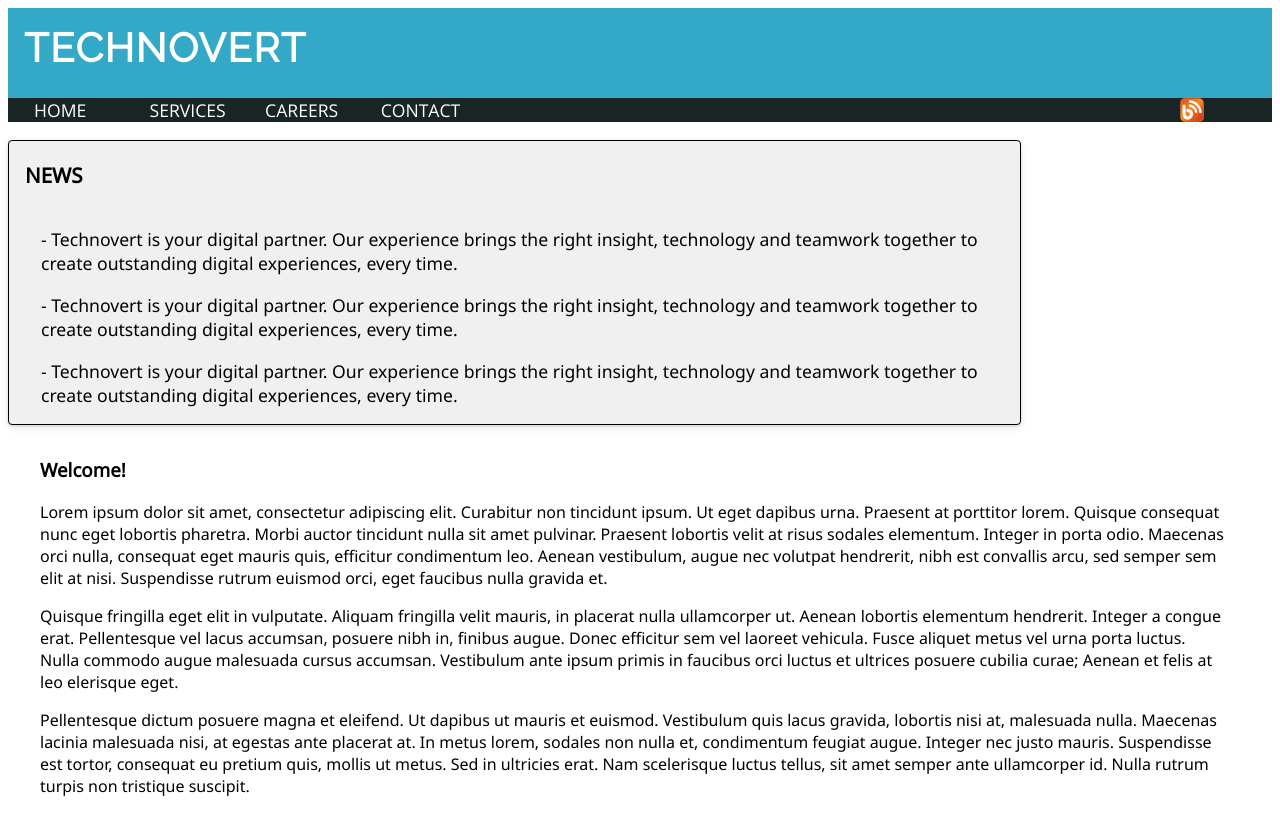
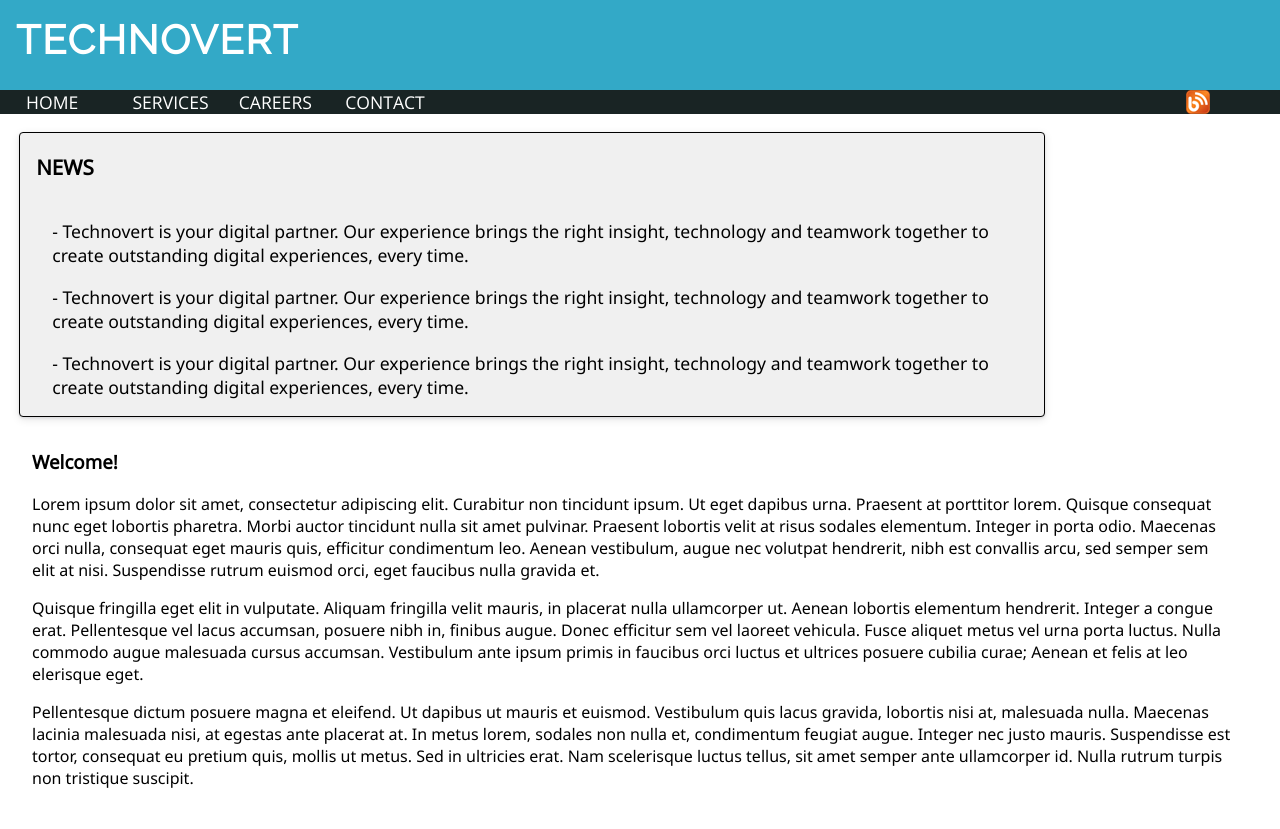
Before and after one commit to vijith07/Frontend, a plain HTML site: page task1.html in a window 1280 px wide. Drawn offline with nearby package versions, Linux system fonts and the light colour scheme.

Commit message:
remove body margin

```diff
--- a/task1.css
+++ b/task1.css
@@ -1,10 +1,14 @@
 @import url('https://fonts.googleapis.com/css?family=Noto+Sans&display=swap');
 
-
+html,body{
+    margin:0%;
+    padding:0%;
+}
 
 .hrow1{
     height: 4.6em;
     display:flex;
+    flex-wrap: wrap;
     align-content: bottom;
     padding-top: 1rem;
     padding-left: 1rem;
@@ -55,6 +59,7 @@
     background-color: #f0f0f0;
     border: 1px solid black;
     font-size: 1.1em;
+    margin-left: 1.5%;
     width:80%;
     border-radius:4px;
     box-shadow:rgba(3, 8, 20, 0.1) 0px 0.15rem 0.5rem, rgba(2, 8, 20, 0.1) 0px 0.075rem 0.175rem;
```
